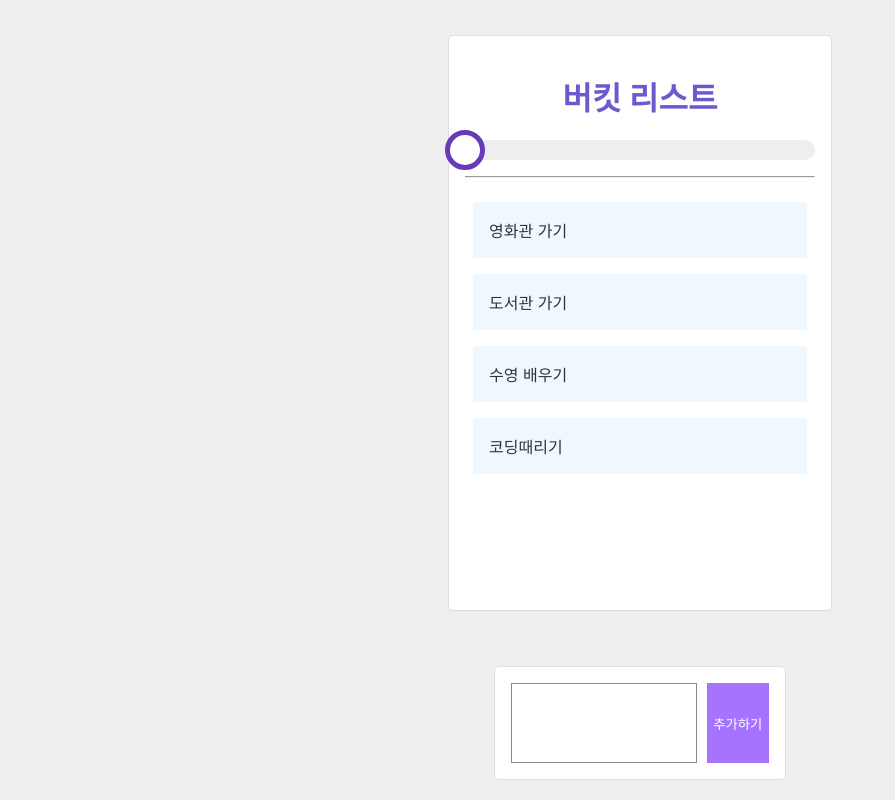
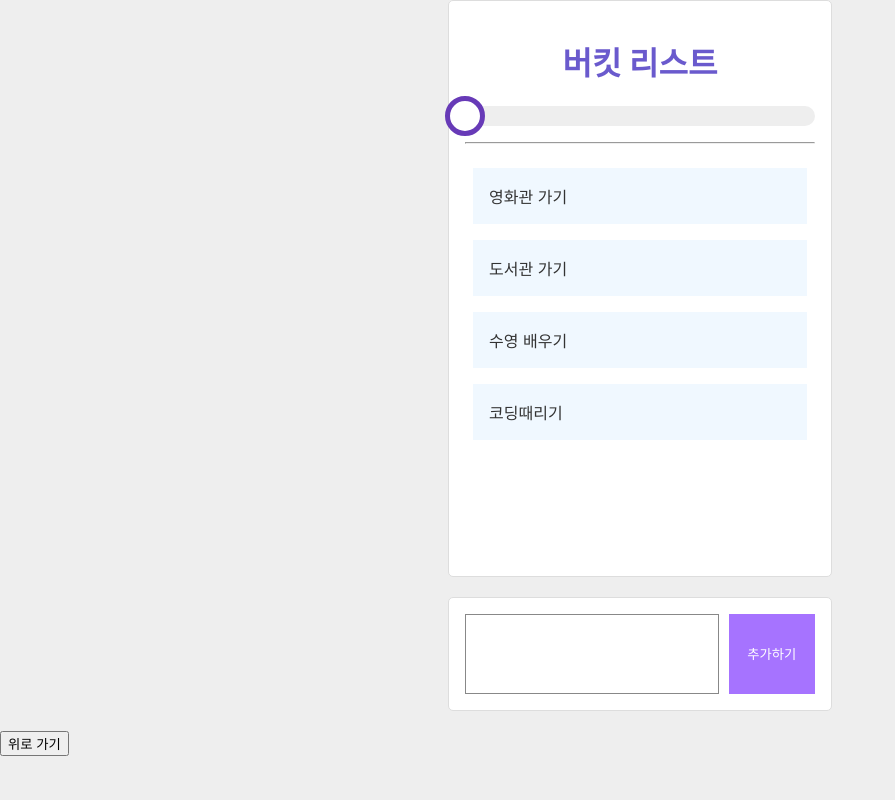
Before and after one commit to lnuvy/hanghae_react1, a React (Create React App) app: page / in a window 1280 px wide. Shown: the whole page, without its empty margins (0-895 px from the left). Built offline with nearby package versions, Linux system fonts and the light colour scheme.

Commit message:
test commit

```diff
--- a/src/App.js
+++ b/src/App.js
@@ -37,6 +37,13 @@ function App() {
         <input type="text" ref={text} />
         <button onClick={addBucket}>추가하기</button>
       </InputWrap>
+      <button
+        onClick={() => {
+          window.scrollTo({ top: 0, left: 0, behavior: "smooth" });
+        }}
+      >
+        위로 가기
+      </button>
     </AppWrap>
   );
 }
@@ -45,16 +52,13 @@ const AppWrap = styled.div`
   background-color: #eee;
   height: 100vh;
   width: 100vw;
-  display: flex;
-  flex-direction: column;
 `;
 
 const Container = styled.div`
   background-color: #fff;
-  width: 60vw;
   max-width: 350px;
   min-height: 60vh;
-  margin: auto;
+  margin: 0 auto;
   padding: 16px;
   border: 1px solid #ddd;
   border-radius: 5px;
```
